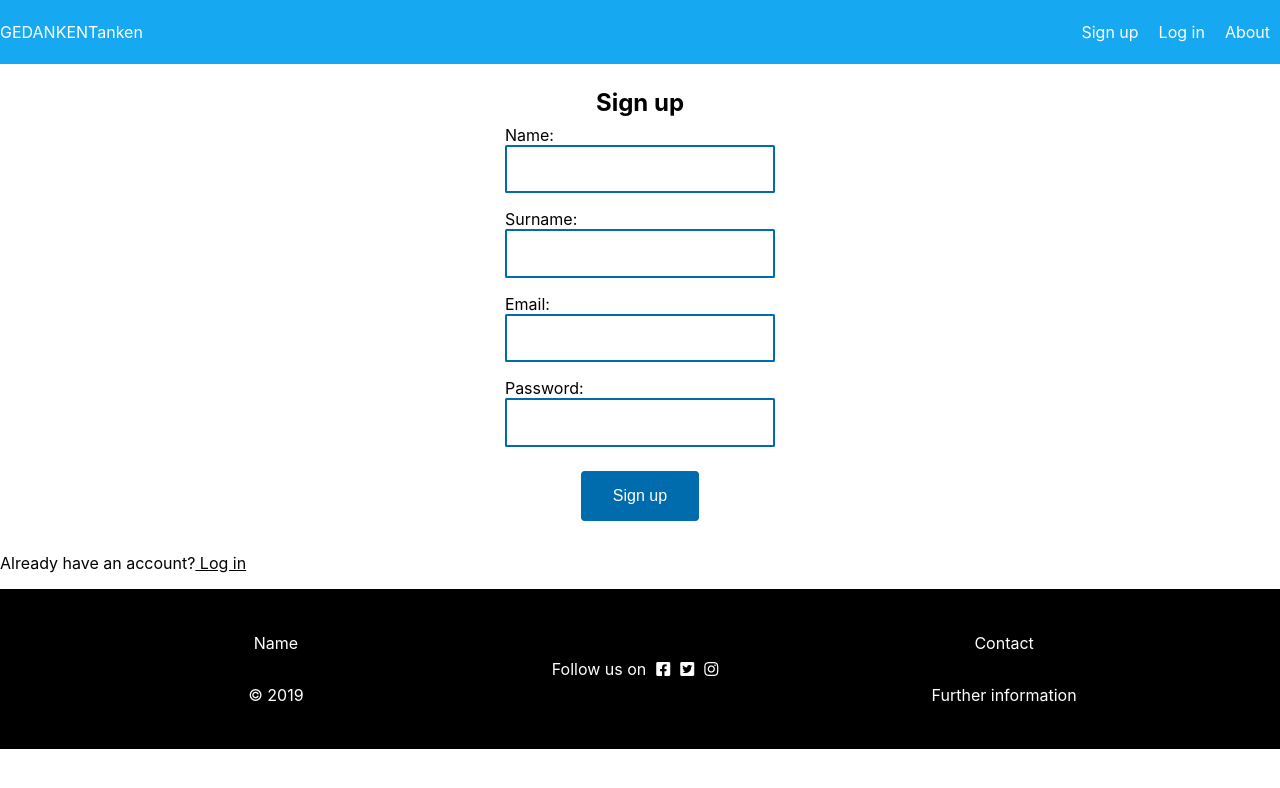
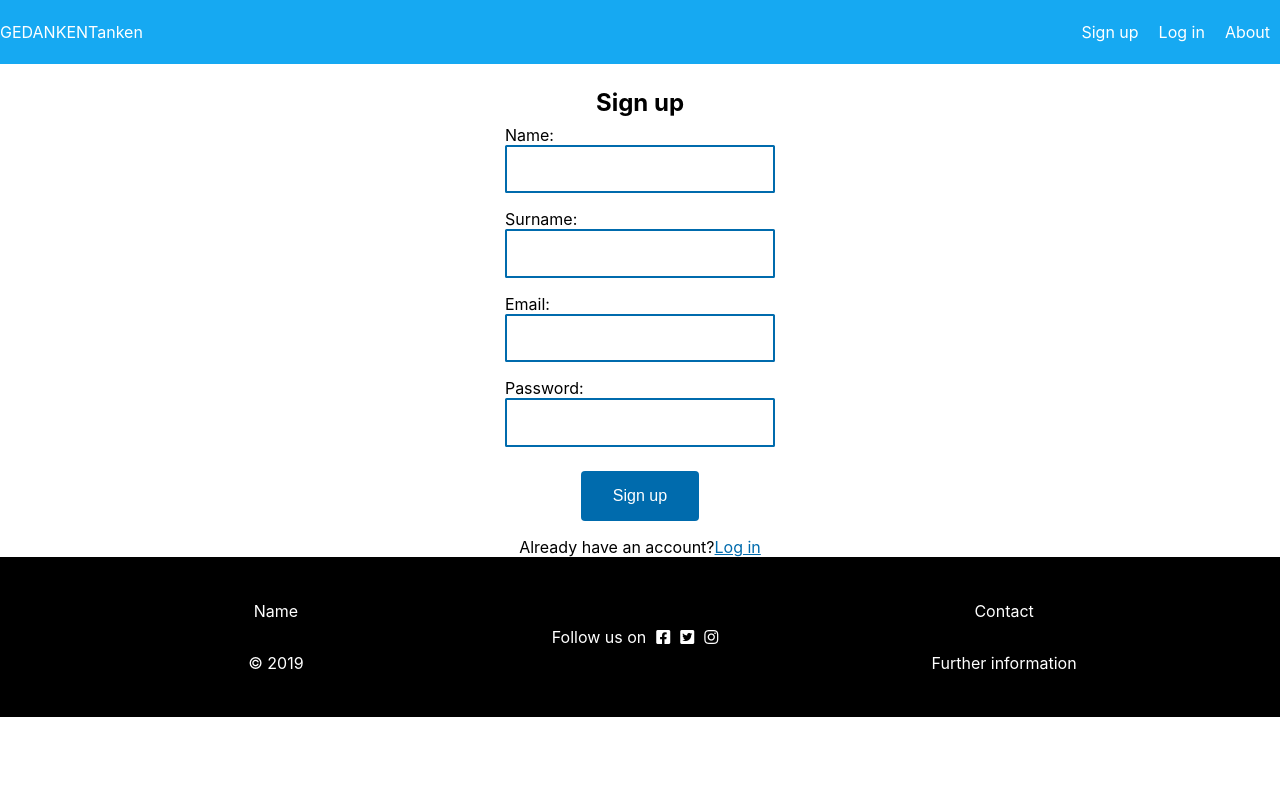
Before and after one commit to uniqorn-ideahack/uniqorn-frontend, a React (Create React App) app: page /signup in a window 1280 px wide. Shown: the top 788 px of the page. Built offline with nearby package versions, Linux system fonts and the light colour scheme; no server answers.

Commit message:
Finish form styling

```diff
--- a/src/components/authentication/Form.css
+++ b/src/components/authentication/Form.css
@@ -13,6 +13,11 @@ form {
     display: flex;
     flex-direction: column;
     align-items: flex-start;
+}
+
+.a {
+    color: var(--dark-blue);
+    text-decoration: underline;
 }
 
 #form-group {
--- a/src/components/authentication/LoginForm.jsx
+++ b/src/components/authentication/LoginForm.jsx
@@ -67,14 +67,12 @@ export default class SignUp extends Component {
                                        onChange={e => this.handleChange(e)}/>
                             </div>
                         </div>
+                        <button className="submitBtn" type="submit">Log in</button>
 
-                        <button className="submitBtn" type="submit">Log in</button>
+                        <span>Don't have an account?
+                            <Link to={"/signup"} class="a">Sign up</Link>
+                        </span>
                     </form>
-
-                    <p>Don't have an account?
-                        <Link to={"/signup"} style={{color: 'rgb(5, 5, 5)', textDecoration: "underline"}}> Sign
-                            up</Link>
-                    </p>
                 </div>
             </MainLayout>
         )
--- a/src/components/authentication/SignupForm.jsx
+++ b/src/components/authentication/SignupForm.jsx
@@ -74,11 +74,11 @@ export default class SignUp extends Component {
                             </div>
                         </div>
                         <button className="submitBtn" type="submit">Sign up</button>
+
+                        <span>Already have an account?
+                            <Link to={"/login"} class="a">Log in</Link>
+                        </span>
                     </form>
-
-                    <p>Already have an account?
-                        <Link to={"/login"} style={{color: 'rgb(5, 5, 5)', textDecoration: "underline"}}> Log in</Link>
-                    </p>
                 </div>
             </MainLayout>
         )
```
